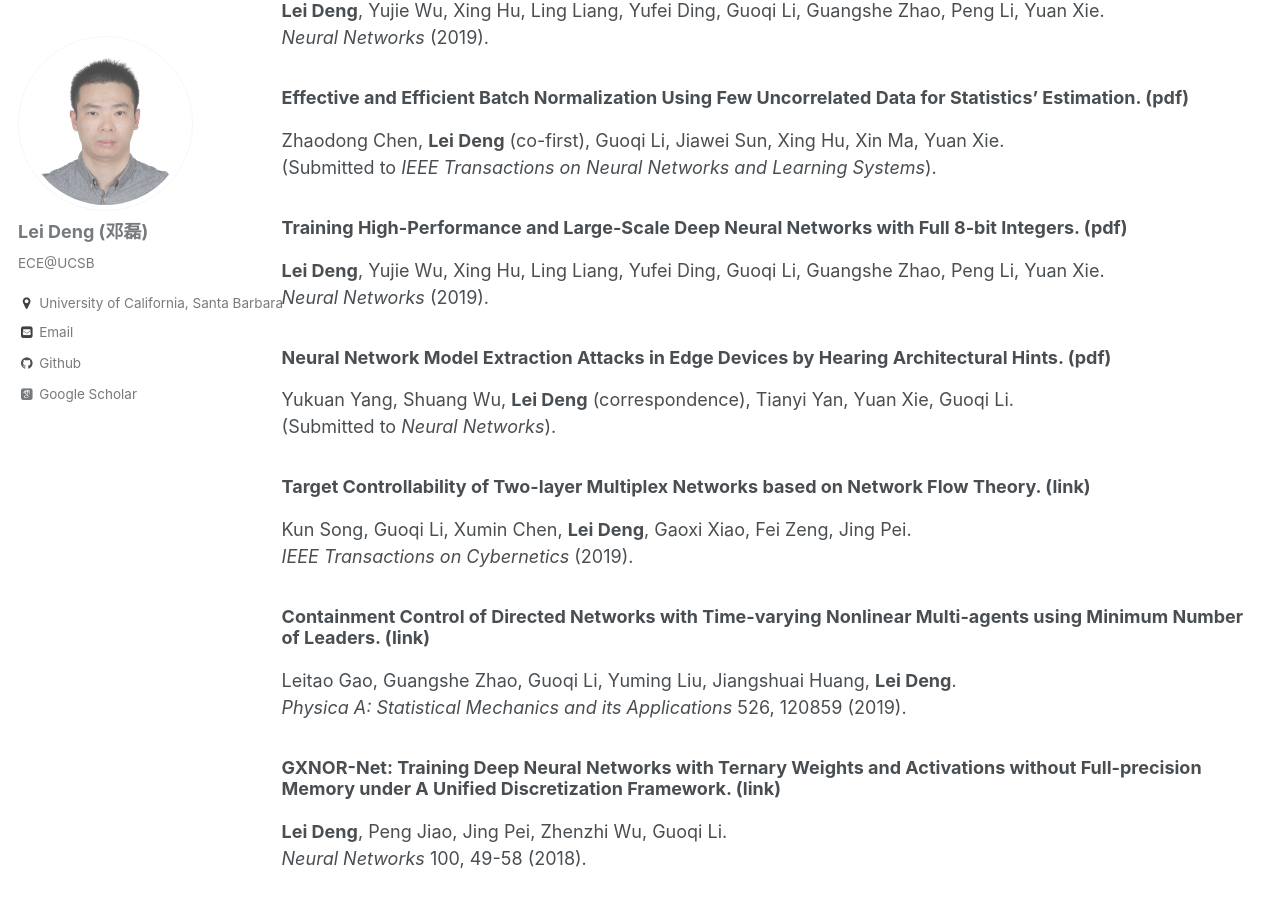
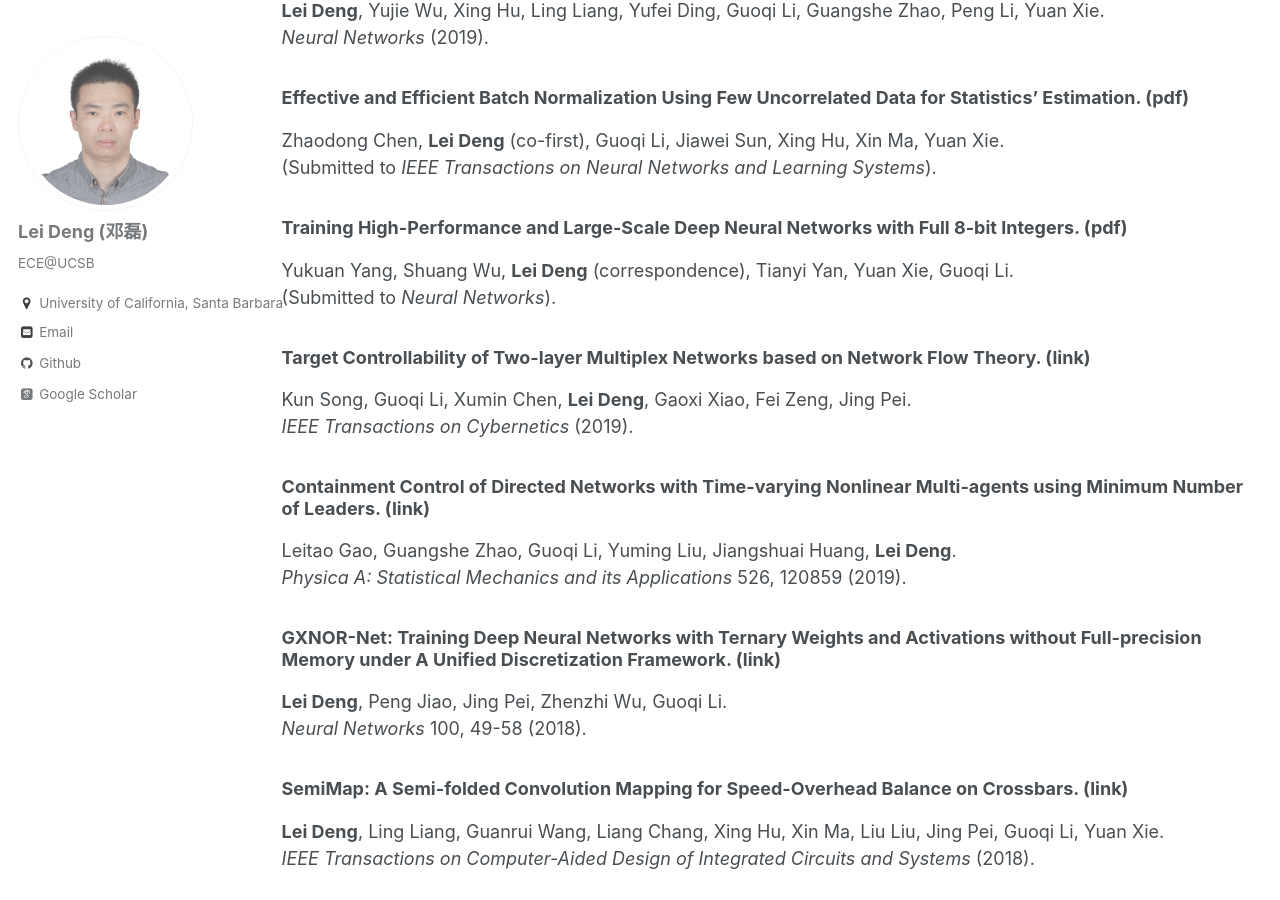
Before and after one commit to dllfei/dllfei.github.io, a Jekyll site: the page built from _pages/publications.md, in a window 1280 px wide and 900 px high, scrolled down 525 px. Built offline with Jekyll 4.4.1, drawn with Linux system fonts in a browser that asks for light colours; some web fonts are replaced.

Commit message:
Update publications.md

```diff
--- a/_pages/publications.md
+++ b/_pages/publications.md
@@ -21,10 +21,6 @@ Zhaodong Chen, **Lei Deng** (co-first), Guoqi Li, Jiawei Sun, Xing Hu, Xin Ma, Y
 (Submitted to *IEEE Transactions on Neural Networks and Learning Systems*).
 
 ### Training High-Performance and Large-Scale Deep Neural Networks with Full 8-bit Integers. ([pdf](https://arxiv.org/pdf/1909.02384.pdf)) <br />
-**Lei Deng**, Yujie Wu, Xing Hu, Ling Liang, Yufei Ding, Guoqi Li, Guangshe Zhao, Peng Li, Yuan Xie. <br />
-*Neural Networks* (2019).
-
-### Neural Network Model Extraction Attacks in Edge Devices by Hearing Architectural Hints. ([pdf](https://arxiv.org/pdf/1903.03916.pdf)) <br />
 Yukuan Yang, Shuang Wu, **Lei Deng** (correspondence), Tianyi Yan, Yuan Xie, Guoqi Li. <br />
 (Submitted to *Neural Networks*).
 
```
